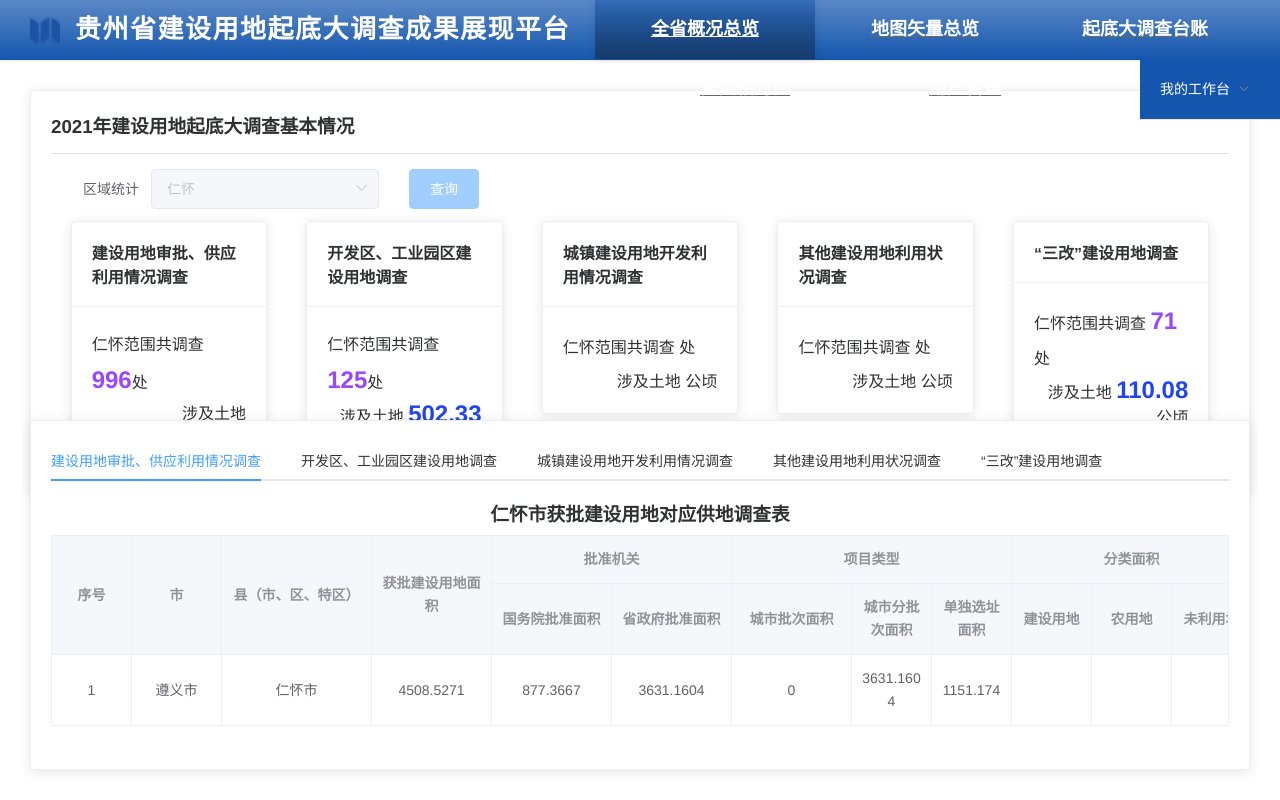
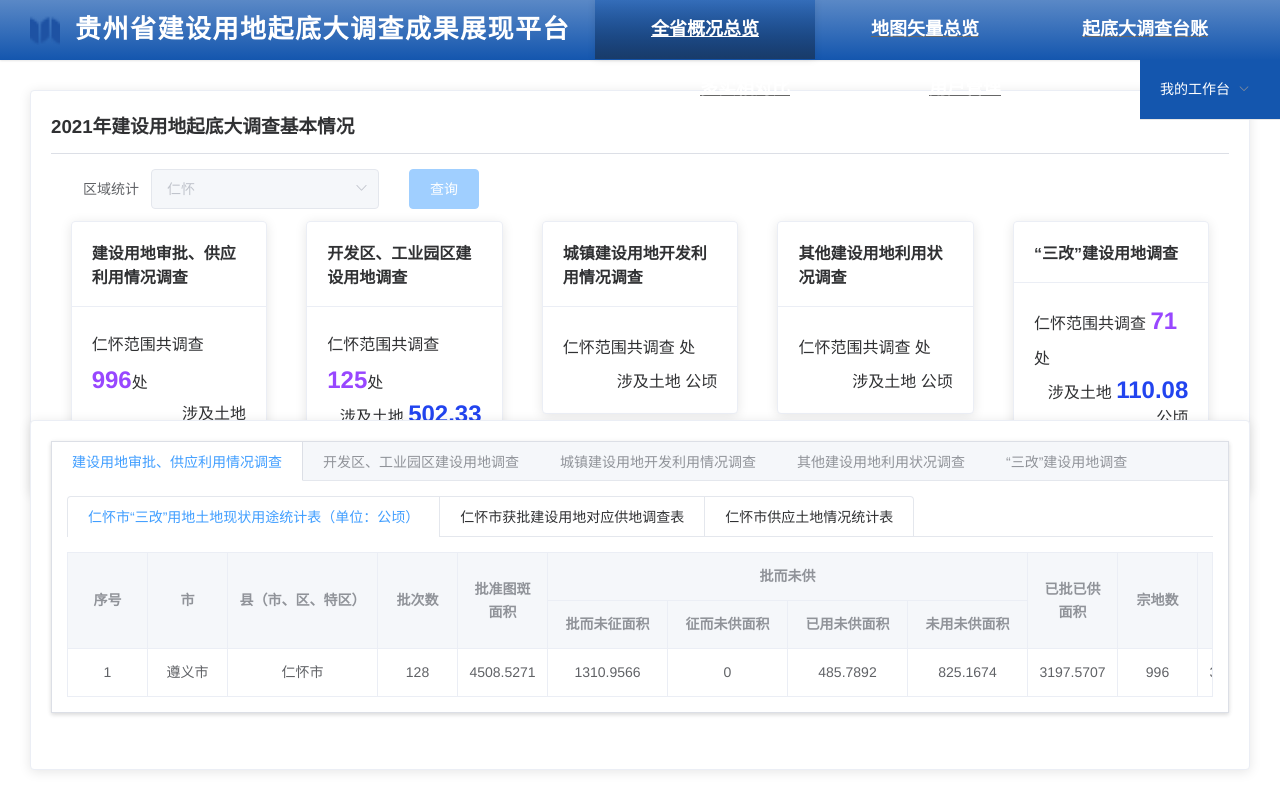
Before and after one commit to Magic-hero/GTZYZHGLDemo, a Vue app: page /#/table in a window 1280 px wide. Built offline with nearby package versions, Linux system fonts and the light colour scheme.

Commit message:
样式优化

```diff
--- a/src/templates/dataTable/dataTable.vue
+++ b/src/templates/dataTable/dataTable.vue
@@ -42,11 +42,10 @@
       <el-col :span="6"  ></el-col>
     </el-row>-->
     <el-card class="leftBottomBar">
-      <el-tabs v-model="activeChart" @tab-click="handleClick">
+      <el-tabs v-model="activeChart" @tab-click="handleClick" type="border-card">
         <el-tab-pane label="建设用地审批、供应利用情况调查" name="first">
-          <el-carousel height="450px">
-            <el-carousel-item>
-              <h3 class="TjTitle">仁怀市建设用地审批、供应利用情况调查汇总表</h3>
+          <el-tabs type="card">
+            <el-tab-pane label="仁怀市“三改”用地土地现状用途统计表（单位：公顷）">
               <el-table :data="tableData_LY" style="width: 100%">
                 <el-table-column
                   v-for="(item,index ) in tableHead_LY"
@@ -77,9 +76,8 @@
                   </el-table-column>
                 </el-table-column>
               </el-table>
-            </el-carousel-item>
-            <el-carousel-item>
-              <h3 class="TjTitle">仁怀市获批建设用地对应供地调查表</h3>
+            </el-tab-pane>
+            <el-tab-pane label="仁怀市获批建设用地对应供地调查表">
               <el-table :data="tableData_HP" style="width: 100%">
                 <el-table-column
                   v-for="(item,index ) in tableHead_HP"
@@ -110,9 +108,8 @@
                   </el-table-column>
                 </el-table-column>
               </el-table>
-            </el-carousel-item>
-            <el-carousel-item>
-              <h3 class="TjTitle">仁怀市供应土地情况统计表</h3>
+            </el-tab-pane>
+            <el-tab-pane label="仁怀市供应土地情况统计表">
               <el-table :data="tableData_GD" style="width: 100%">
                 <el-table-column
                   v-for="(item,index ) in tableHead_GD"
@@ -143,13 +140,12 @@
                   </el-table-column>
                 </el-table-column>
               </el-table>
-            </el-carousel-item>
-          </el-carousel>
+            </el-tab-pane>
+          </el-tabs>
         </el-tab-pane>
         <el-tab-pane label="开发区、工业园区建设用地调查" name="second">
-          <el-carousel height="450px">
-            <el-carousel-item>
-              <h3 class="TjTitle">贵州仁怀经济开发区建设用地调查汇总表</h3>
+          <el-tabs type="card">
+            <el-tab-pane label="贵州仁怀经济开发区建设用地调查汇总表">
               <el-table :data="kfqTD_js" style="width: 100%">
                 <el-table-column
                   v-for="(item,index ) in kfqTH_js"
@@ -180,9 +176,8 @@
                   </el-table-column>
                 </el-table-column>
               </el-table>
-            </el-carousel-item>
-            <el-carousel-item>
-              <h3 class="TjTitle">贵州仁怀经济开发区建设用地审批、供应利用情况调查汇总表</h3>
+            </el-tab-pane>
+            <el-tab-pane label="贵州仁怀经济开发区建设用地审批、供应利用情况调查汇总表">
               <el-table :data="kfqTD_SP" style="width: 100%">
                 <el-table-column
                   v-for="(item,index ) in kfqTH_SP"
@@ -213,9 +208,8 @@
                   </el-table-column>
                 </el-table-column>
               </el-table>
-            </el-carousel-item>
-            <el-carousel-item>
-              <h3 class="TjTitle">贵州仁怀经济开发区社会经济数据汇总表(万元)</h3>
+            </el-tab-pane>
+            <el-tab-pane label="贵州仁怀经济开发区社会经济数据汇总表(万元)">
               <el-table :data="kfqTD_jj" style="width: 100%">
                 <el-table-column
                   v-for="(item,index ) in kfqTH_jj"
@@ -246,16 +240,15 @@
                   </el-table-column>
                 </el-table-column>
               </el-table>
-            </el-carousel-item>
-          </el-carousel>
+            </el-tab-pane>
+          </el-tabs>
         </el-tab-pane>
         <el-tab-pane label="城镇建设用地开发利用情况调查" name="third">城镇建设用地开发利用情况调查</el-tab-pane>
         <el-tab-pane label="其他建设用地利用状况调查" name="fourth">其他建设用地利用状况调查</el-tab-pane>
         <!-- 三改 -->
         <el-tab-pane label="“三改”建设用地调查" name="fivth">
-          <el-carousel height="450px">
-            <el-carousel-item>
-              <h3 class="TjTitle">仁怀市“三改”建设用地调查统计表</h3>
+          <el-tabs type="card">
+            <el-tab-pane label="仁怀市“三改”建设用地调查统计表">
               <el-table :data="tableData" style="width: 100%">
                 <el-table-column prop="date" label="序号" width="60"></el-table-column>
                 <el-table-column prop="szjd" label="所在乡镇（街道）"></el-table-column>
@@ -273,10 +266,9 @@
                   <el-table-column prop="area3" label="面积（公顷）" width="150" align="center"></el-table-column>
                 </el-table-column>
               </el-table>
-            </el-carousel-item>
-            <el-carousel-item>
-              <h3 class="TjTitle">仁怀市“三改”用地土地现状用途统计表（单位：公顷）</h3>
-              <el-table :data="tableData2" style="width: 100%;" height="520">
+            </el-tab-pane>
+            <el-tab-pane label="仁怀市“三改”用地土地现状用途统计表（单位：公顷）">
+              <el-table :data="tableData2" style="width: 100%;" height="450">
                 <el-table-column prop="yjl" label="一级类名称" width="150" align="center"></el-table-column>
                 <el-table-column prop="ejl" label="二级类名称" width="150" align="center"></el-table-column>
                 <el-table-column label="‘三改’类型" width="120" align="center">
@@ -286,8 +278,8 @@
                 </el-table-column>
                 <el-table-column label="合计" prop="hj" width="120"></el-table-column>
               </el-table>
-            </el-carousel-item>
-          </el-carousel>
+            </el-tab-pane>
+          </el-tabs>
         </el-tab-pane>
       </el-tabs>
       <div style="clear: both;"></div>
```
